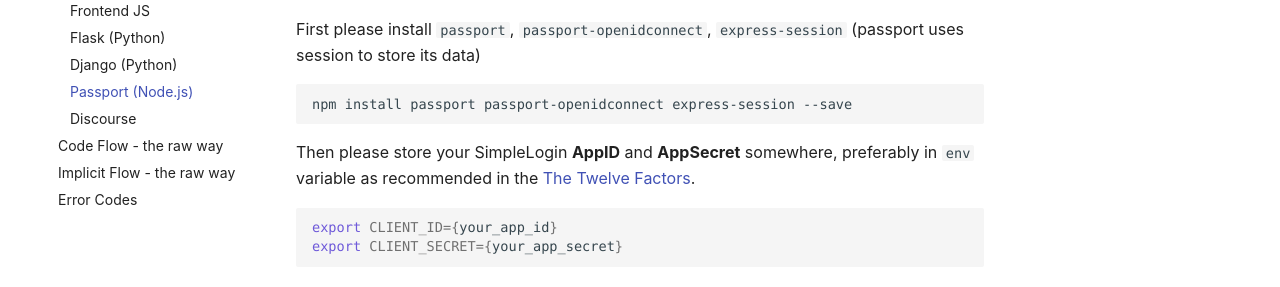
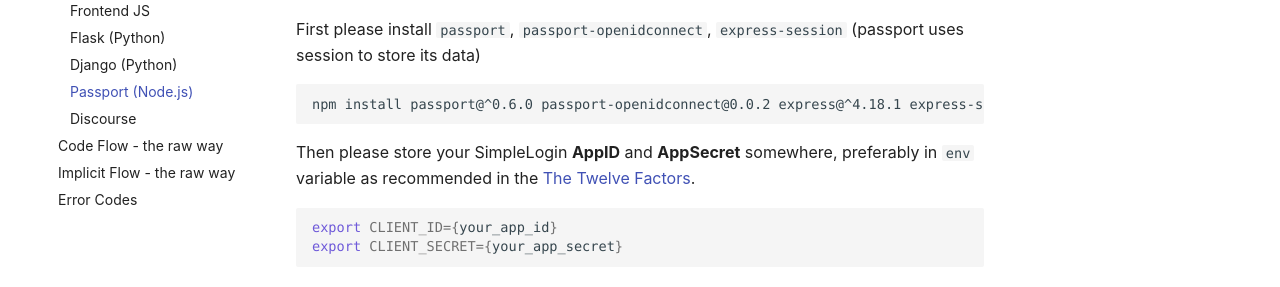
Before and after one commit to simple-login/documentation, an MkDocs documentation site: the page built from docs/siwsl/passport.md, in a window 1280 px wide and 900 px high. Shown: the part 423-710 px from the top of the window. Built offline with MkDocs 1.6.1 and Material for MkDocs 9.7.7, drawn with Linux system fonts in a browser that asks for light colours; comment, search, counter and statistics services are not loaded.

Commit message:
specify version in passport guide

````diff
--- a/docs/siwsl/passport.md
+++ b/docs/siwsl/passport.md
@@ -9,7 +9,7 @@ For SimpleLogin, you can use either [OAuth strategy](https://github.com/jaredhan
 First please install `passport`, `passport-openidconnect`, `express-session` (passport uses session to store its data)
 
 ```bash
-npm install passport passport-openidconnect express-session --save
+npm install passport@^0.6.0 passport-openidconnect@0.0.2 express@^4.18.1 express-session@^1.17.3 --save
 ```
 
 Then please store your SimpleLogin **AppID** and **AppSecret** somewhere, preferably in `env` variable as recommended in the [The Twelve Factors](https://12factor.net).
````
